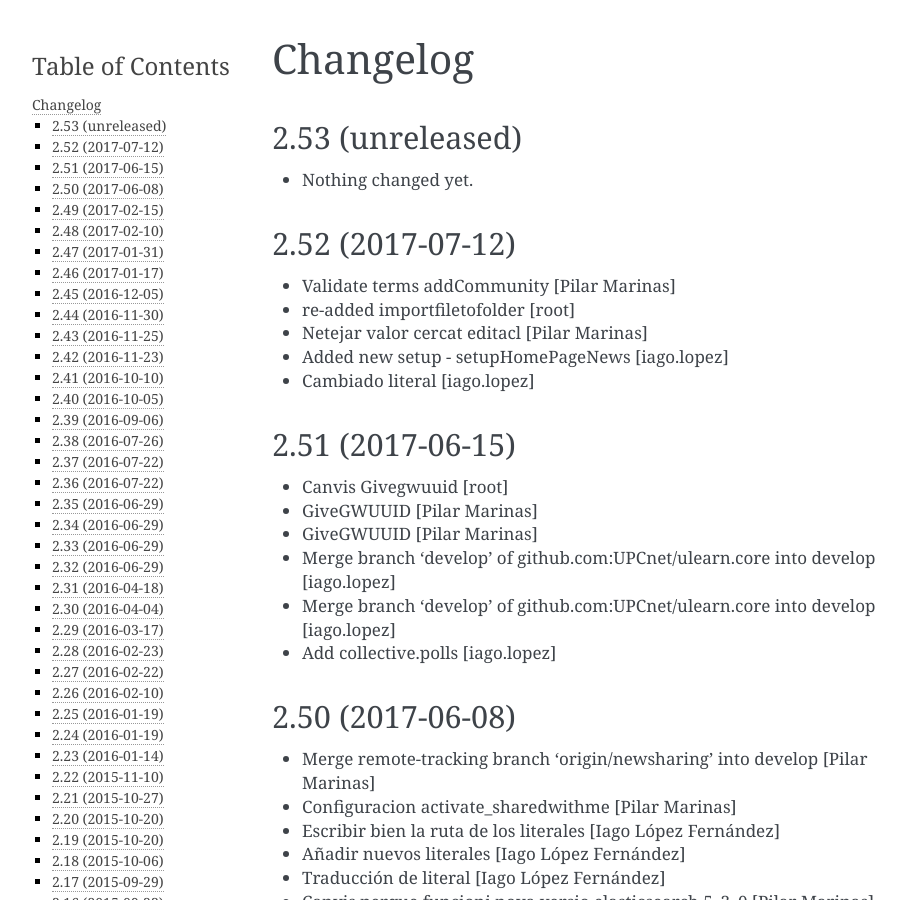
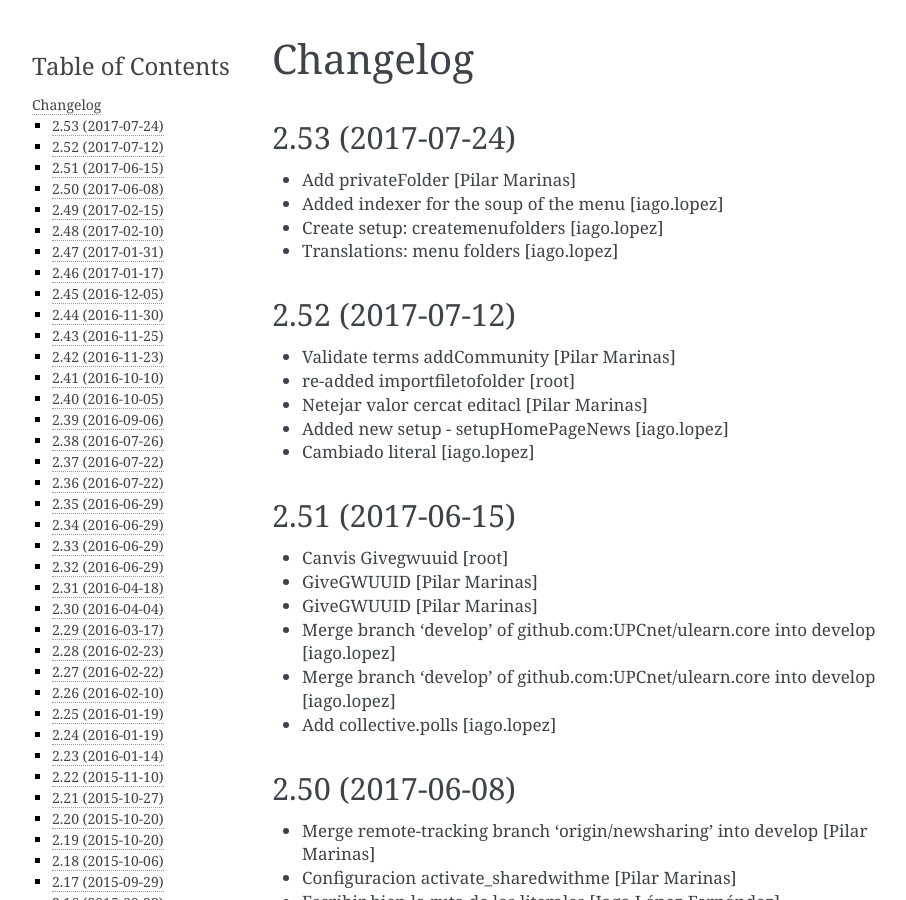
Before and after one commit to UPCnet/ulearn.core, a Sphinx documentation site: the page built from docs/HISTORY.rst, in a window 1280 px wide and 900 px high. Shown: the whole window, without its empty margins (148-1054 px from the left). Built offline with Sphinx 7.4.7, drawn with Linux system fonts in a browser that asks for light colours; pages that are not in the unit, such as notebooks, are missing from menus.

Commit message:
Preparing release 2.53

```diff
--- a/docs/HISTORY.rst
+++ b/docs/HISTORY.rst
@@ -1,11 +1,13 @@
 Changelog
 =========
 
-2.53 (unreleased)
+2.53 (2017-07-24)
 -----------------
 
-- Nothing changed yet.
-
+* Add privateFolder [Pilar Marinas]
+* Added indexer for the soup of the menu [iago.lopez]
+* Create setup: createmenufolders [iago.lopez]
+* Translations: menu folders [iago.lopez]
 
 2.52 (2017-07-12)
 -----------------
--- a/setup.py
+++ b/setup.py
@@ -1,7 +1,7 @@
 from setuptools import setup, find_packages
 import os
 
-version = '2.53.dev0'
+version = '2.53'
 
 README = open('README.rst').read()
 HISTORY = open(os.path.join('docs', 'HISTORY.rst')).read()
```
